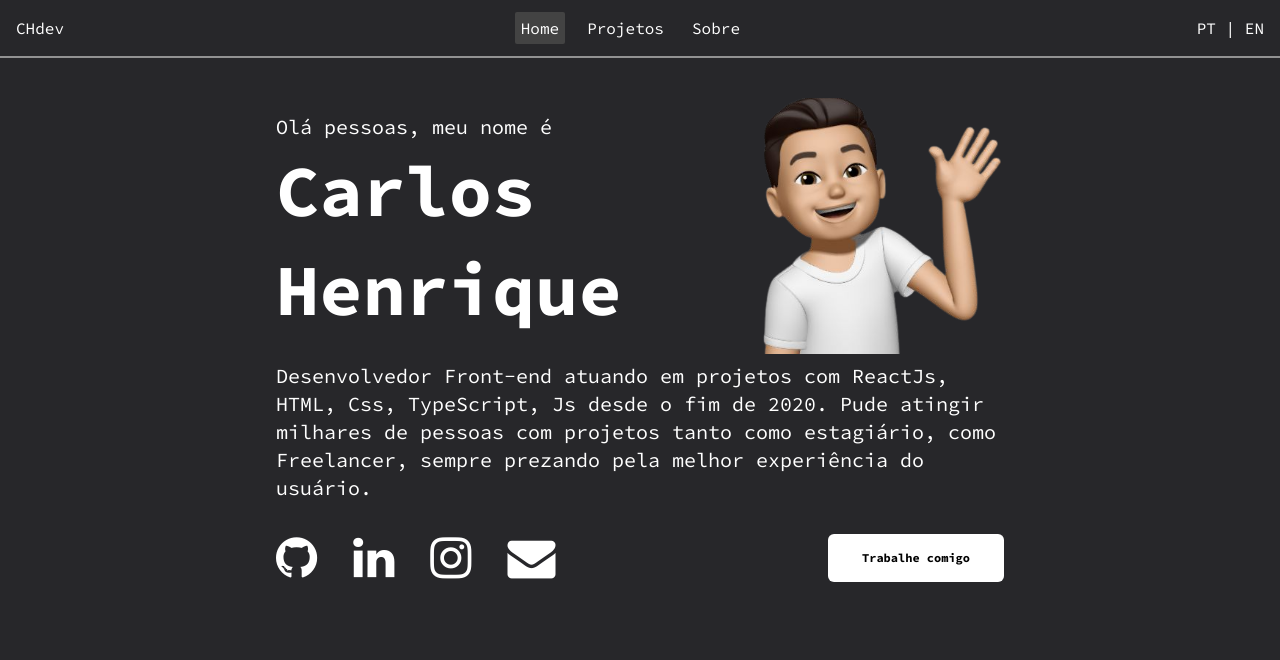
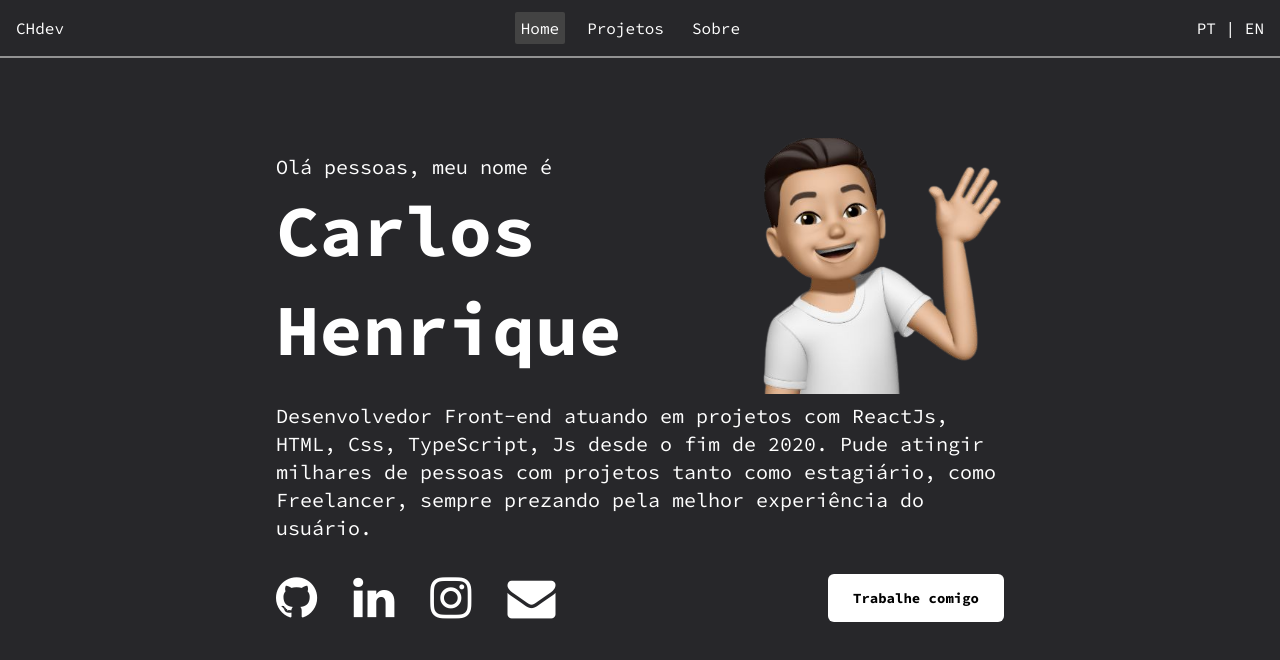
Before and after one commit to carloshendvpm/personal_portfolio, a SvelteKit app: page / in a window 1280 px wide. Shown: the top 660 px of the page. Built offline with nearby package versions, Linux system fonts and the light colour scheme.

Commit message:
fix ajustando hover e padding

```diff
--- a/src/routes/+page.svelte
+++ b/src/routes/+page.svelte
@@ -3,7 +3,7 @@
 	<meta name="description" content="carloshendvpm - portfolio" />
 </svelte:head>
 
-<div class="wrapper flex flex-col max-w-3xl my-0 mx-auto py-10 items-center px-5">
+<div class="wrapper flex flex-col max-w-3xl my-0 mx-auto py-20 items-center px-5">
 	<div class="flex items-center w-full justify-between">
 		<div class="header flex flex-col h-full">
 			<p class="text-white text-xl ">Olá pessoas, meu nome é</p>
@@ -26,13 +26,15 @@
 			<li><a href=""><i class="fa fa-instagram" style="font-size:48px;color:white;"></i></a></li>
 			<li><a href=""><i class="fa fa-envelope" style="font-size:48px;color:white;"></i></a></li>
 		</ul>
-		<button class="bg-white rounded-md font-bold text-xs w-44">Trabalhe comigo</button>
+		<button class="bg-white rounded-md font-bold text-sm w-44 transition duration-300 ease-out hover:bg-[#5F5F5F] ease-in">Trabalhe comigo</button>
 	</div>
 </div>
 
 <style>
+	i {
+		transition: 0.3s ease-in-out;
+	}
 	i:hover {
-		transition: 0.25s ease;
 		color: #5F5F5F !important;
 	}
 </style>
```
